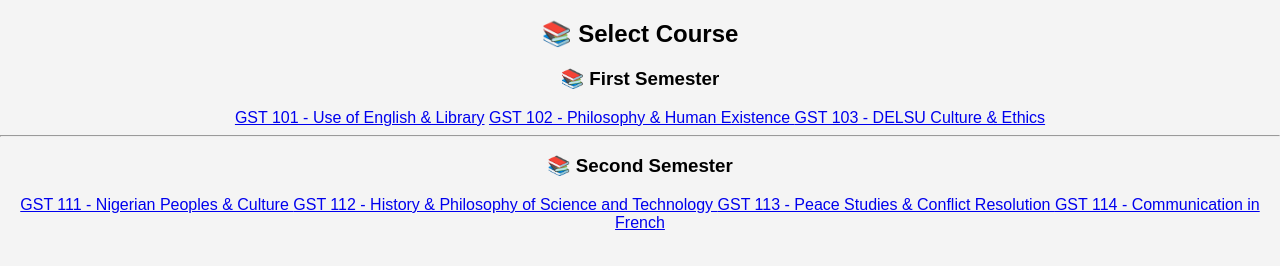
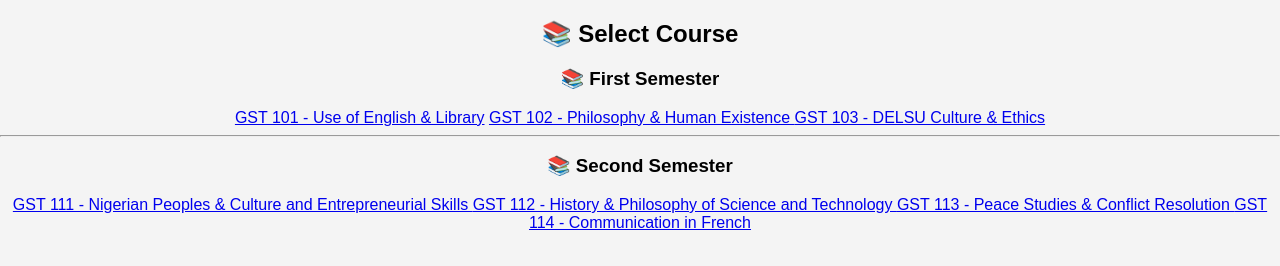
Before and after one commit to Funds7/Examify, a plain HTML site: page courses.html in a window 1280 px wide. Drawn offline with Linux system fonts and the light colour scheme.

Commit message:
Modify GST 111 course link to reflect new title

```diff
--- a/courses.html
+++ b/courses.html
@@ -23,9 +23,9 @@
 
   <h3>📚 Second Semester</h3>
 
-  <a href="chapters-gst111.html">
-  GST 111 - Nigerian Peoples & Culture
-  </a>
+<a href="chapters-gst111.html">
+  GST 111 - Nigerian Peoples & Culture and Entrepreneurial Skills
+</a>
 <a href="chapters-gst112.html">
   GST 112 - History & Philosophy of Science and Technology
 </a>
```
